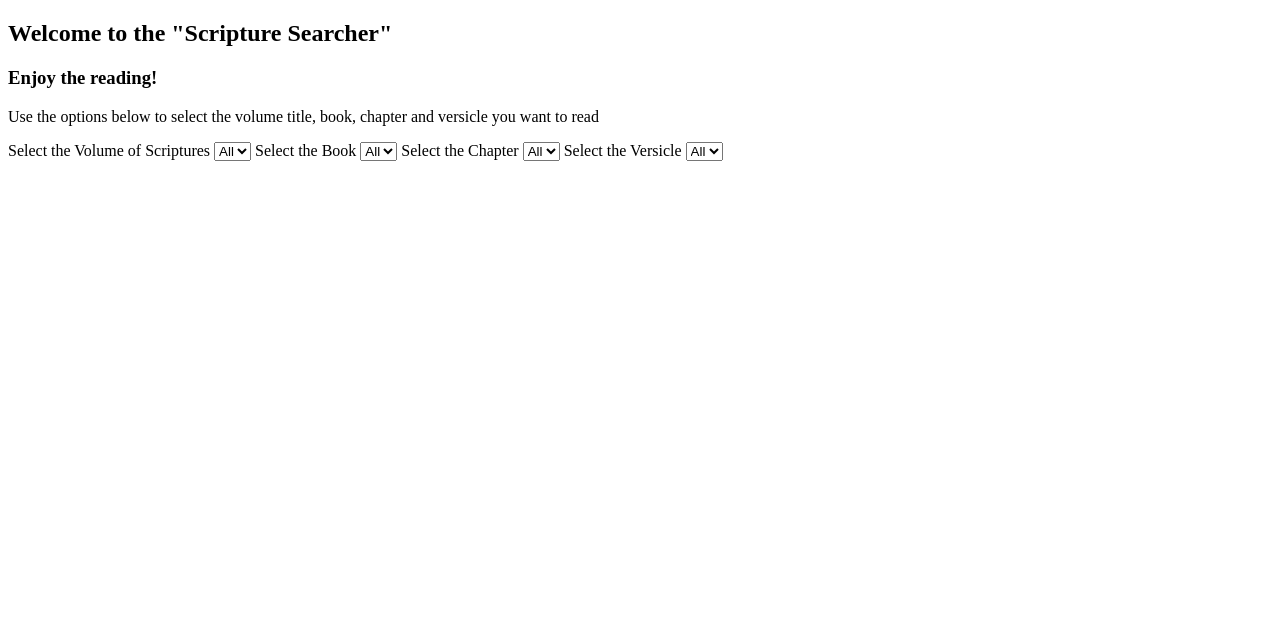
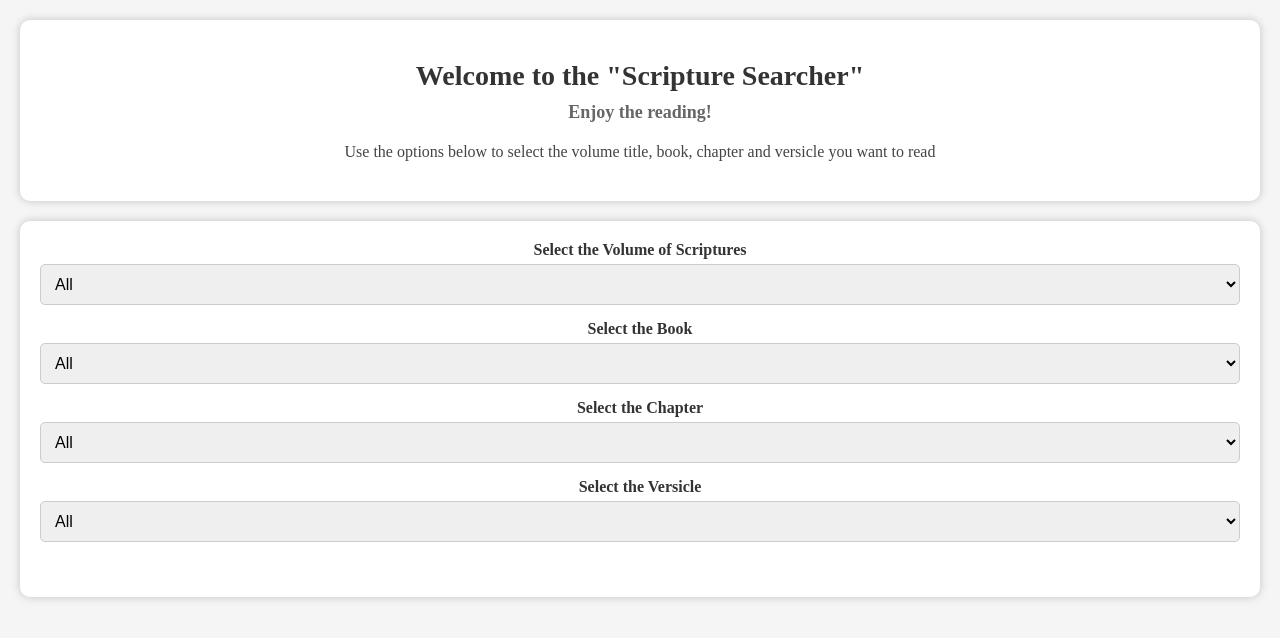
Before and after one commit to ElRodFe/cse121b, a plain HTML site: page final-project/index.html in a window 1280 px wide. Drawn offline with Linux system fonts and the light colour scheme; no server answers.

Commit message:
final project styled with basic css

```diff
--- a/final-project/index.html
+++ b/final-project/index.html
@@ -4,6 +4,7 @@
     <meta charset="UTF-8">
     <meta name="viewport" content="width=device-width, initial-scale=1.0">
     <title>Scriptures Searcher</title>
+    <link rel="stylesheet" href="styles/scripture-searcher.css">
     <script src="/final-project/scripts/scriptures-searcher.js" type="module"></script>
 </head>
 <body>
--- /dev/null
+++ b/final-project/styles/scripture-searcher.css
@@ -0,0 +1,65 @@
+body, h1, h3, p {
+    margin: 0;
+    padding: 0;
+}
+
+body {
+    font-family: "Times New Roman", serif;
+    background-color: #f5f5f5;
+    text-align: center;
+}
+
+section#welcome {
+    padding: 40px;
+    background-color: #fff;
+    border-radius: 10px;
+    margin: 20px;
+    box-shadow: 0 0 10px rgba(0, 0, 0, 0.2);
+}
+
+h1 {
+    font-size: 28px;
+    font-weight: bold;
+    color: #333;
+    margin-bottom: 10px;
+}
+
+h3 {
+    font-size: 18px;
+    color: #666;
+    margin-bottom: 20px;
+}
+
+p {
+    font-size: 16px;
+    color: #444;
+}
+
+section#options {
+    background-color: #fff;
+    padding: 20px;
+    border-radius: 10px;
+    margin: 20px;
+    box-shadow: 0 0 10px rgba(0, 0, 0, 0.2);
+}
+
+label {
+    font-size: 16px;
+    font-weight: bold;
+    color: #333;
+    display: block;
+    margin-bottom: 5px;
+}
+
+select {
+    width: 100%;
+    padding: 10px;
+    font-size: 16px;
+    border: 1px solid #ccc;
+    border-radius: 5px;
+    margin-bottom: 15px;
+}
+
+section#results {
+    margin-top: 20px;
+}
```
